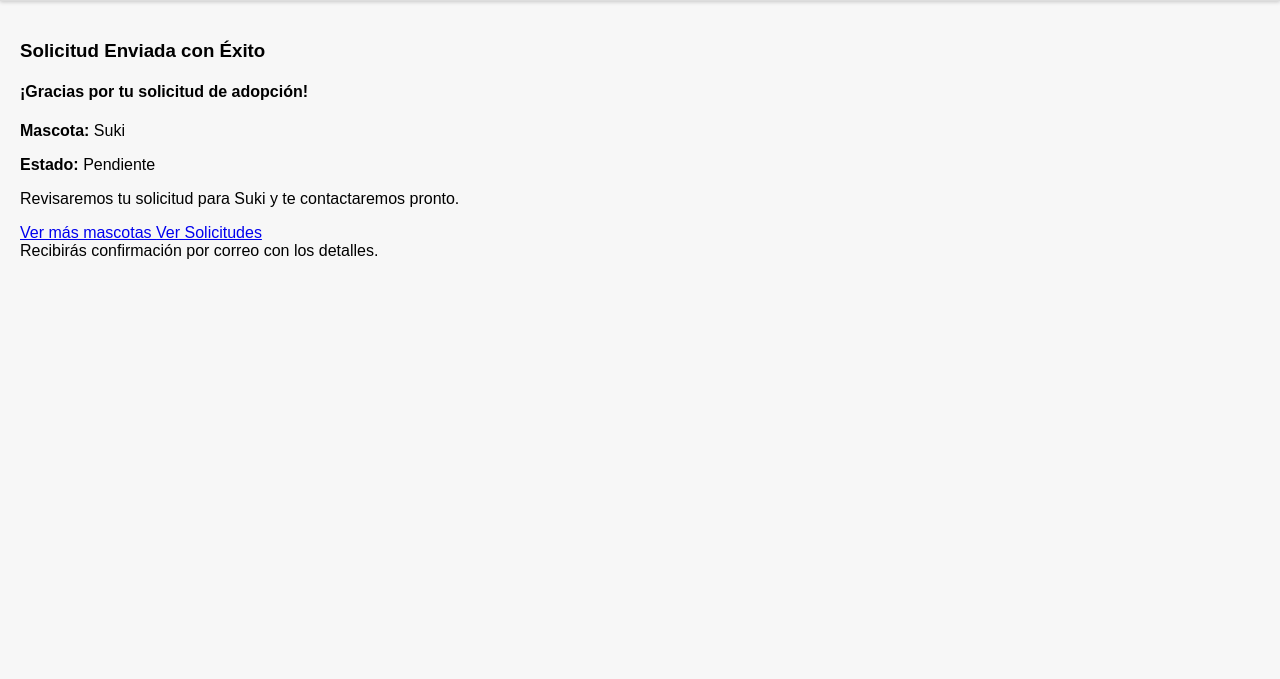
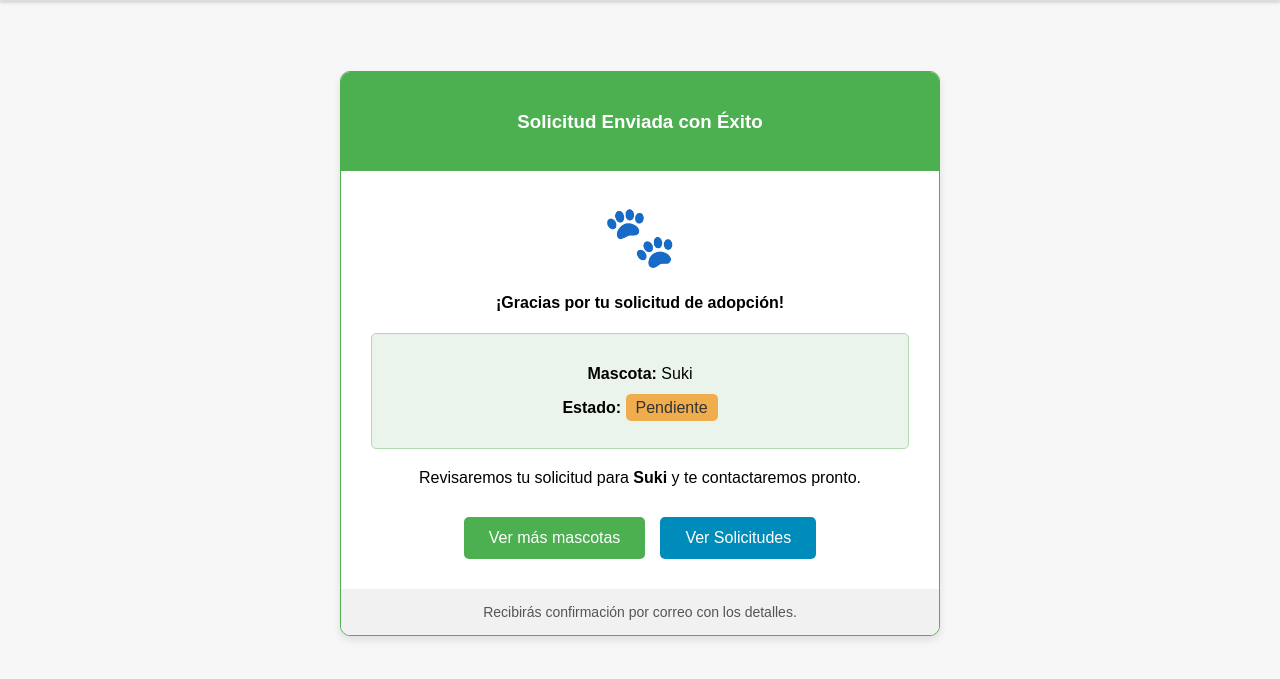
Before and after one commit to blastoise2207/PROYECTOWEB3, a Django app: page /confirmacion/17/ in a window 1280 px wide. Shown: the part 38-717 px from the top of the page. Run offline with Django 5.2, Linux system fonts and the light colour scheme; data comes from the database, SQL or seed files in the repository; both versions use the stored data as it was after the commit.

Commit message:
css a confirmar solicitud

```diff
--- a/adopcion/solicitud/templates/solicitud/confirmacion_solicitud.html
+++ b/adopcion/solicitud/templates/solicitud/confirmacion_solicitud.html
@@ -1,39 +1,126 @@
 {% extends "pagina/base.html" %}
 {% block content %}
-<div class="container text-center mt-5">
-    <div class="card shadow-sm border-success">
-        <div class="card-header bg-success text-white">
-            <h3><i class="fas fa-check-circle me-2"></i>Solicitud Enviada con Éxito</h3>
+
+<style>
+.container {
+    max-width: 600px;
+    margin: 50px auto;
+    padding: 20px;
+}
+
+.card {
+    border: 1px solid #4CAF50;
+    border-radius: 10px;
+    box-shadow: 0 4px 8px rgba(0,0,0,0.1);
+    overflow: hidden;
+    background: #fff;
+}
+
+.success-card .card-header {
+    background-color: #4CAF50;
+    color: white;
+    padding: 20px;
+    text-align: center;
+}
+
+.card-body {
+    padding: 30px;
+    text-align: center;
+}
+
+.icon-paw {
+    font-size: 60px;
+    margin-bottom: 20px;
+}
+
+.info-box {
+    background-color: #eaf4ea;
+    border: 1px solid #b2d8b2;
+    padding: 15px;
+    border-radius: 5px;
+    margin-top: 20px;
+}
+
+.badge {
+    background: #f0ad4e;
+    color: #333;
+    padding: 5px 10px;
+    border-radius: 5px;
+}
+
+.msg {
+    margin-top: 20px;
+}
+
+.buttons {
+    margin-top: 30px;
+    display: flex;
+    justify-content: center;
+    gap: 15px;
+    flex-wrap: wrap;
+}
+
+.btn {
+    text-decoration: none;
+    background-color: #4CAF50;
+    color: white;
+    padding: 12px 25px;
+    border-radius: 5px;
+    transition: 0.3s;
+}
+
+.btn:hover {
+    background-color: #45a049;
+}
+
+.btn.secondary {
+    background-color: #008CBA;
+}
+
+.btn.secondary:hover {
+    background-color: #007bb5;
+}
+
+.card-footer {
+    background-color: #f1f1f1;
+    padding: 15px;
+    text-align: center;
+    font-size: 14px;
+    color: #555;
+}
+</style>
+
+<div class="container">
+    <div class="card success-card">
+        <div class="card-header">
+            <h3>Solicitud Enviada con Éxito</h3>
         </div>
 
         <div class="card-body">
-            <i class="fas fa-paw fa-4x text-success mb-3"></i>
+            <div class="icon-paw">🐾</div>
             <h4>¡Gracias por tu solicitud de adopción!</h4>
 
-            <div class="alert alert-info mt-3">
+            <div class="info-box">
                 <p><strong>Mascota:</strong> {{ solicitud.mascota.nombre }}</p>
-                <p><strong>Estado:</strong> <span class="badge bg-warning">{{ solicitud.get_estado_display }}</span></p>
+                <p><strong>Estado:</strong> <span class="badge">{{ solicitud.get_estado_display }}</span></p>
             </div>
 
-            <p class="mt-3">Revisaremos tu solicitud para {{ solicitud.mascota.nombre }} y te contactaremos pronto.</p>
+            <p class="msg">Revisaremos tu solicitud para <strong>{{ solicitud.mascota.nombre }}</strong> y te contactaremos pronto.</p>
 
-            <a href="{% url 'listado_mascota' %}" class="btn btn-primary mt-3">
-                <i class="fas fa-paw me-1"></i> Ver más mascotas
-            </a>
-            {% if user.is_superuser %}
-                <a href="{% url 'listado_solicitud2' %}" class="btn btn-primary mt-3">
-                    <i class="fas fa-paw me-1"></i> Ver Solicitudes
-                </a>
-            {% else %}
-                <a href="{% url 'listado_solicitud' %}" class="btn btn-primary mt-3">
-                    <i class="fas fa-paw me-1"></i> Ver Solicitudes
-                </a>
-            {% endif %}
+            <div class="buttons">
+                <a href="{% url 'listado_mascota' %}" class="btn">Ver más mascotas</a>
+                {% if user.is_superuser %}
+                    <a href="{% url 'listado_solicitud2' %}" class="btn secondary">Ver Solicitudes</a>
+                {% else %}
+                    <a href="{% url 'listado_solicitud' %}" class="btn secondary">Ver Solicitudes</a>
+                {% endif %}
+            </div>
         </div>
 
-        <div class="card-footer text-muted small">
-            <i class="fas fa-info-circle me-1"></i> Recibirás confirmación por correo con los detalles.
+        <div class="card-footer">
+            Recibirás confirmación por correo con los detalles.
         </div>
     </div>
 </div>
+
 {% endblock %}
```
Also changed, not shown: adopcion/db.sqlite3.
